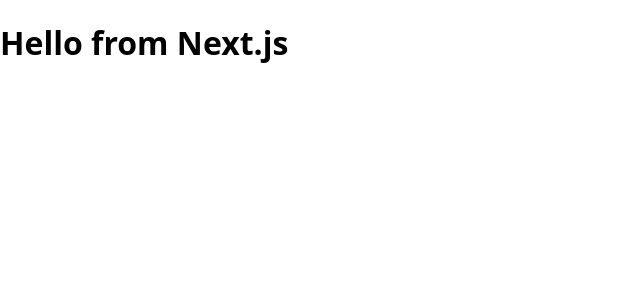
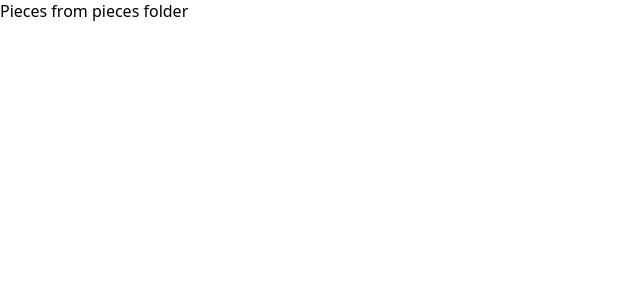
Before and after one commit to af-cds/art-gallery, a Next.js app: page / in a window 1280 px wide. Shown: the top 300 px of the page, without its empty margins (0-640 px from the left). Built offline with nearby package versions, Linux system fonts and the light colour scheme.

Commit message:
adding file structure

```diff
--- /dev/null
+++ b/components/Navigation.js
@@ -0,0 +1,5 @@
+import React from "react";
+
+export default function Navigation() {
+  return <div>Navigation</div>;
+}
--- /dev/null
+++ b/pages/Favourites.js
@@ -0,0 +1,5 @@
+import React from "react";
+
+export default function Favourites() {
+  return <div>Favourites</div>;
+}
--- a/pages/index.js
+++ b/pages/index.js
@@ -1,7 +1,10 @@
+import Navigation from "../components/Navigation";
+import Pieces from "./pieces";
+
 export default function HomePage() {
   return (
-    <div>
-      <h1>Hello from Next.js</h1>
-    </div>
+    <>
+      <Pieces />
+    </>
   );
 }
--- /dev/null
+++ b/pages/pieces/id/[id].js
@@ -0,0 +1,5 @@
+import React from "react";
+
+export default function id() {
+  return <div>id from id folder</div>;
+}
--- /dev/null
+++ b/pages/pieces/index.js
@@ -0,0 +1,6 @@
+import React from "react";
+import id from "./id/[id]";
+
+export default function Pieces() {
+  return <div>Pieces from pieces folder</div>;
+}
```
